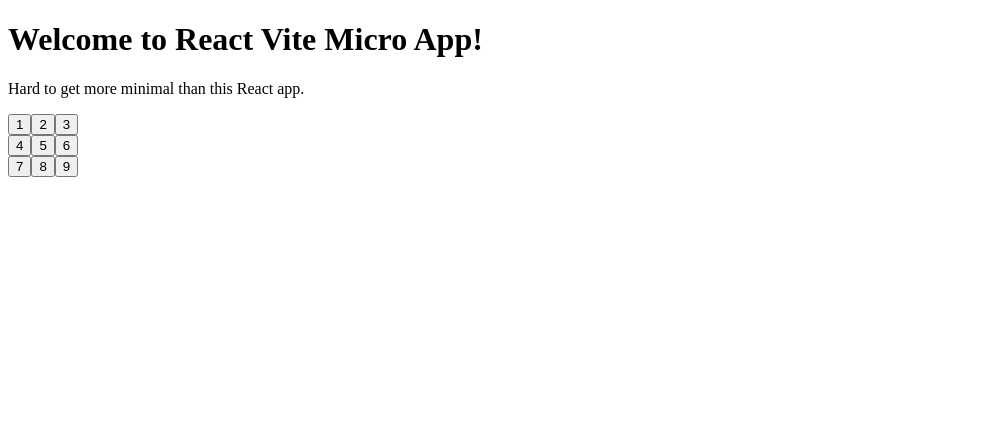
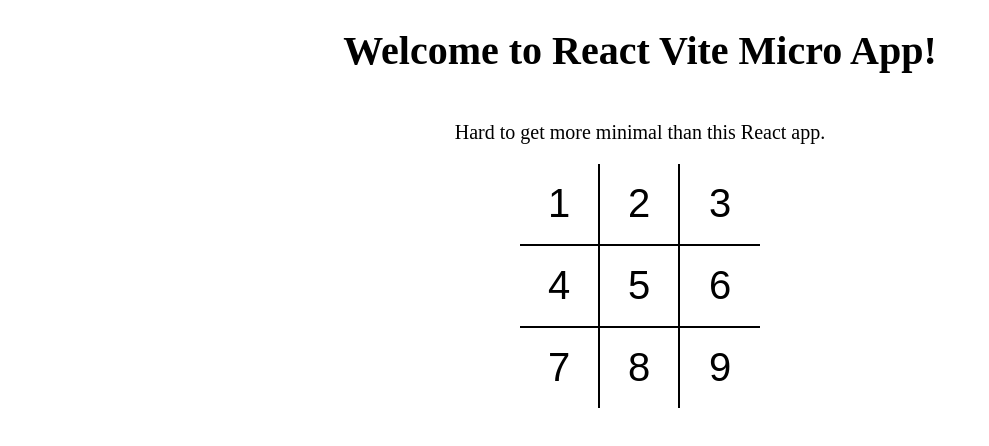
Before and after one commit to ManojP-01/tictactoe, a React (Vite) app: page / in a window 1280 px wide. Shown: the top 446 px of the page, without its empty margins (0-989 px from the left). Built offline with nearby package versions, Linux system fonts and the light colour scheme.

Commit message:
added styles

```diff
--- a/package.json
+++ b/package.json
@@ -13,6 +13,7 @@
   },
   "devDependencies": {
     "babel-preset-nano-react-app": "^0.1.0",
+    "sass": "^1.49.8",
     "vite": "^2.6.7"
   },
   "babel": {
--- a/src/App.jsx
+++ b/src/App.jsx
@@ -1,11 +1,12 @@
 import React from 'react';
 import Board from './components/Board';
+import './styles/root.scss';
 
 const App = () => (
-  <>
+  <div className="app">
     <h1>Welcome to React Vite Micro App!</h1>
     <p>Hard to get more minimal than this React app.</p>
     <Board />
-  </>
+  </div>
 );
 export default App;
--- a/src/components/Board.jsx
+++ b/src/components/Board.jsx
@@ -3,18 +3,18 @@
 
 const Board = () => {
   return (
-    <div>
-      <div>
+    <div className="board">
+      <div className="board-row">
         <Square value={1} />
         <Square value={2} />
         <Square value={3} />
       </div>
-      <div>
+      <div className="board-row">
         <Square value={4} />
         <Square value={5} />
         <Square value={6} />
       </div>
-      <div>
+      <div className="board-row">
         <Square value={7} />
         <Square value={8} />
         <Square value={9} />
--- a/src/components/Square.jsx
+++ b/src/components/Square.jsx
@@ -1,7 +1,10 @@
 import React from 'react';
-
 const Square = ({ value }) => {
-  return <button type="button">{value}</button>;
+  return (
+    <button type="button" className="square">
+      {value}
+    </button>
+  );
 };
 
 export default Square;
--- /dev/null
+++ b/src/styles/root.scss
@@ -0,0 +1,43 @@
+body {
+  padding: 0;
+  margin: 0;
+}
+
+button {
+  background: none;
+  border: none;
+  outline: none;
+  &:hover {
+    cursor: pointer;
+  }
+}
+
+.app {
+  font-size: 20px;
+  display: flex;
+  flex-direction: column;
+  align-items: center;
+}
+
+.board {
+  .board-row {
+    display: flex;
+    flex-direction: row;
+    border-bottom: 2px solid #000;
+    &:last-child {
+      border-bottom: none;
+    }
+    .square {
+      width: 80px;
+      height: 80px;
+      border-right: 2px solid #000;
+      font-size: 2.5rem;
+      padding: 0;
+      overflow: hidden;
+      transition: all 0.2s;
+      &:last-child {
+        border-right: none;
+      }
+    }
+  }
+}
```
Also changed, not shown: 1 other file (tests, documents, lock files or other folders).
